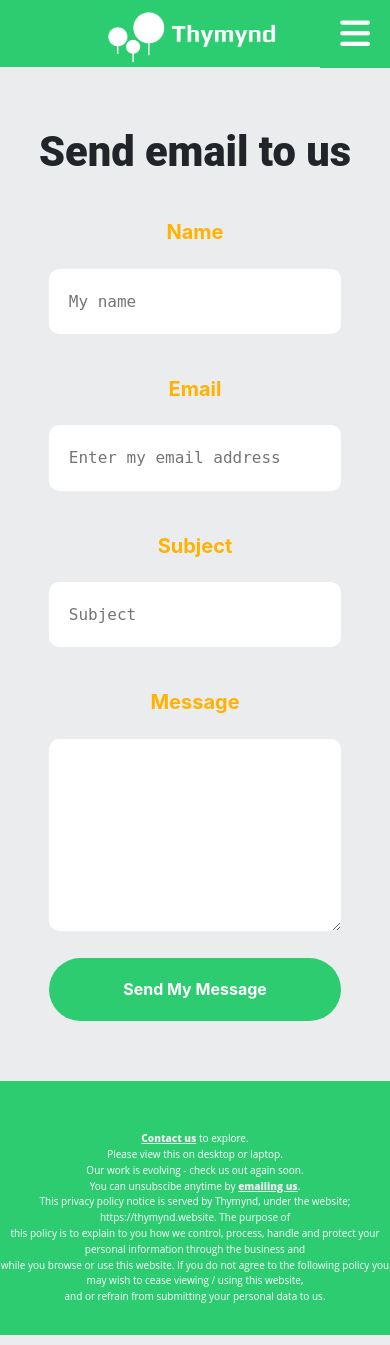
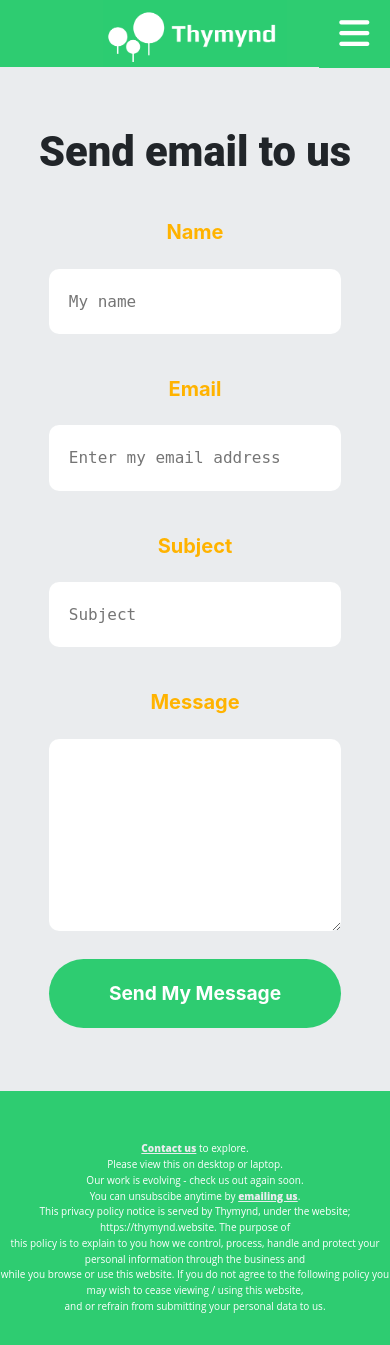
Before and after one commit to pkdc/thymynd, a PHP site: page /contact.html in a window 390 px wide. Run offline with PHP 8.4, Linux system fonts and the light colour scheme; some libraries are stand-ins or nearby versions.

Commit message:
changed the mobile menu and mobile btns to use ems instead of px, added border to mobile menu.

```diff
--- a/css/stylesheet.css
+++ b/css/stylesheet.css
@@ -197,19 +197,30 @@
 
   .nav-bar-btn-mob {
     position: absolute;
-    padding: 7px 20px;
+    padding: 0.2em 0.6em;
     top: 0;
     right: 0;
-    font-size: 34px;
+    font-size: 2.15em;
     border: none;
+  }
+
+  .nav-bar-btn-mob:focus {
+    outline: none;
   }
 
   .nav-bar-item {
     display: block;
     background-color: white;
-    padding: 5px;
+    padding: 0.2em;
+    border: 0.1em solid var(--thymynd-white1);
   }
 
+  .nav-bar-item:first-of-type {
+    padding-top: 0.4em;
+  }
+  .nav-bar-item:last-of-type {
+    padding-bottom: 0.4em;
+  }
   /* screen size dependent */
   .nav-bar-item a {
     /* text-decoration: none; */
@@ -296,9 +307,9 @@
 
   /* screen size dependent */
   #expand-form-btn {
-    padding: 12px;
-    margin: 20px 25%;
-    border-radius: 35px;
+    padding: 0.8em;
+    margin: 1.6em 25%;
+    border-radius: 2.2em;
     width: 50%;
     font-size: 1.2em;
   }
@@ -360,16 +371,15 @@
   .form-btn {
     background-color: var(--thymynd-green, green);
     color: white;
-    padding: 19px;
-    margin: 20px 0px 60px 0px;
+    padding: 1em;
+    margin: 1.1em 0px 3.3em 0px;
     cursor: pointer;
     border: none;
-    border-radius: 35px;
+    border-radius: 2em;
     width: 75%;
-    font-size: 16px;
-    font-weight: bold;
+    font-weight: 700;
     transition: background-color 0.3s ease;
-    font-size: 16px;
+    font-size: 1.2em;
   }
 
   /* screen size dependent */
```
